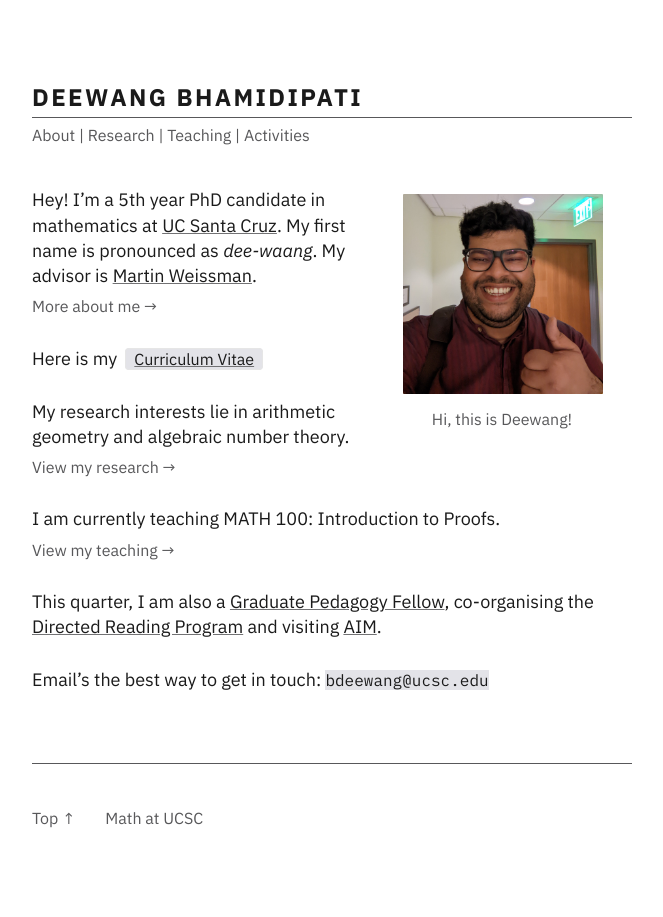
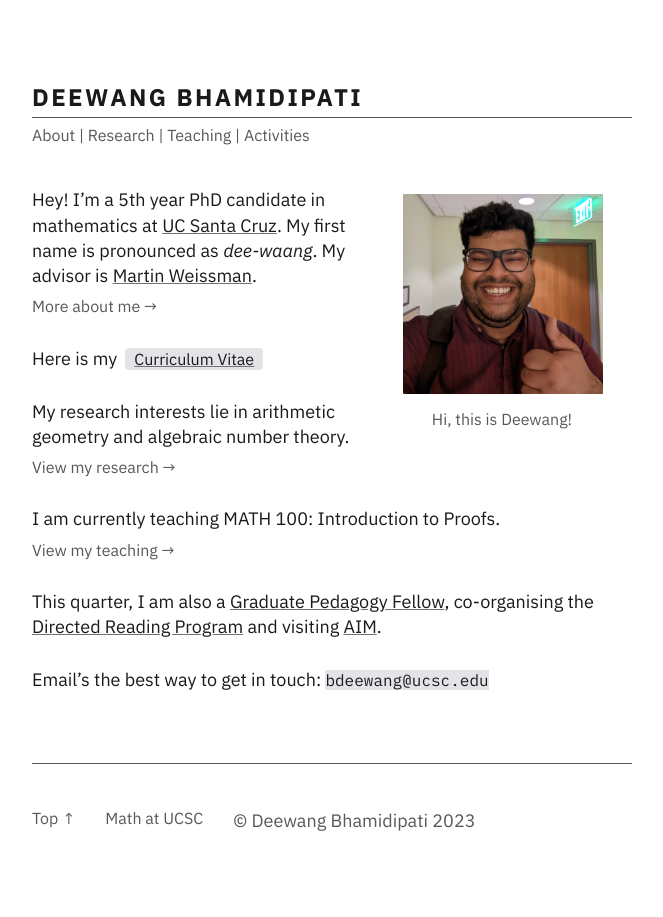
Before and after one commit to junkquill/junkquill.github.io, a Jekyll site: the page built from index.md, in a window 1280 px wide. Shown: the whole page, without its empty margins (308-971 px from the left). Built offline with Jekyll 4.4.1, drawn with Linux system fonts in a browser that asks for light colours.

Commit message:
footer-test

```diff
--- a/_includes/footer.html
+++ b/_includes/footer.html
@@ -1,6 +1,7 @@
 <footer>
 	<a href="#">Top &#8593;</a>
-	<a href="https://www.math.ucsc.edu/index.html" title="Math at UCSC">Math at UCSC</a>&nbsp;
+	<a href="https://www.math.ucsc.edu/index.html" title="Math at UCSC">Math at UCSC</a>
+	<p class="pull-right">&copy; Deewang Bhamidipati 2023</p>
 <!-- 	{%- unless page.url == "/" -%}<a href="/" title="Home">Home</a>&nbsp;{%- endunless -%}
 	{%- unless page.url == "/contact" -%}<a href="/contact" title="Contact">Contact</a>&nbsp;{%- endunless -%}
 	{%- unless page.url == "/about" -%}<a href="/rss" title="RSS">RSS&nbsp;</a>{%- endunless -%} -->
```
